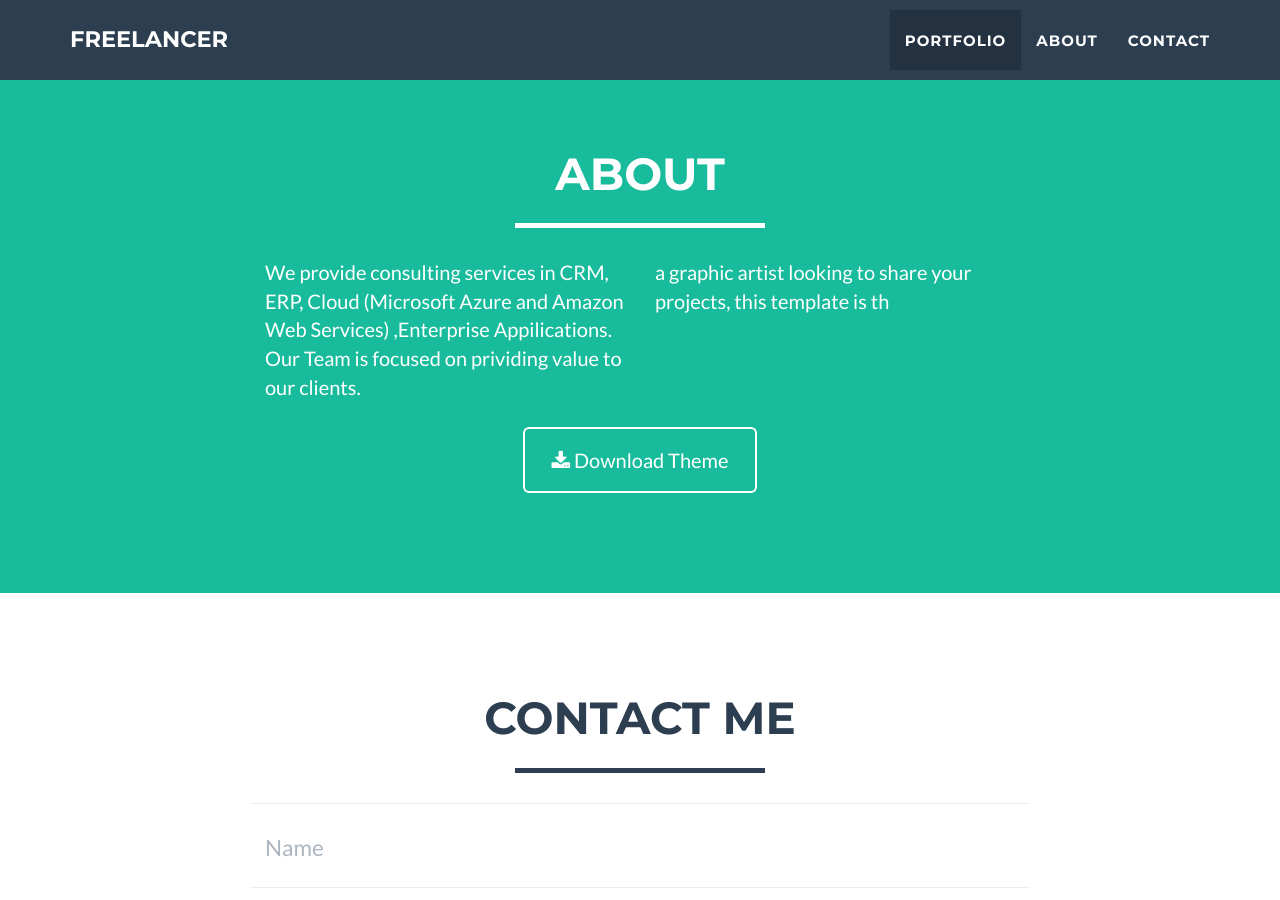
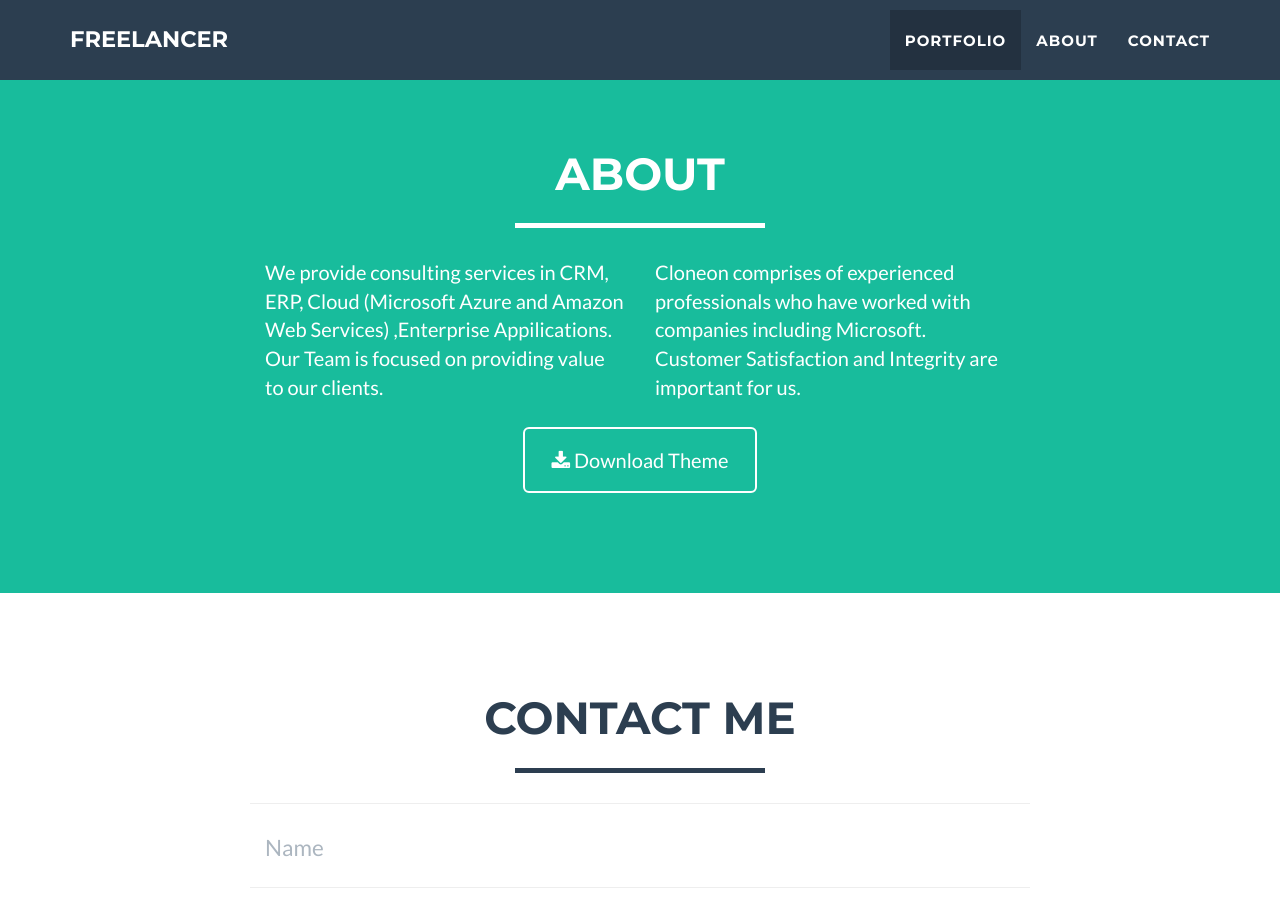
Before and after one commit to cloneon/cloneon.github.io, a Jekyll site: the page built from index.html, in a window 1280 px wide and 900 px high, scrolled down 1616 px. Built offline with Jekyll 4.4.1, drawn with Linux system fonts in a browser that asks for light colours.

Commit message:
Edited about
Edited about

```diff
--- a/_includes/about.html
+++ b/_includes/about.html
@@ -9,10 +9,10 @@
             </div>
             <div class="row">
                 <div class="col-lg-4 col-lg-offset-2">
-                    <p>We provide consulting services in CRM, ERP, Cloud (Microsoft Azure and Amazon Web Services) ,Enterprise Appilications. Our Team is focused on prividing value to our clients. </p>
+                    <p>We provide consulting services in CRM, ERP, Cloud (Microsoft Azure and Amazon Web Services) ,Enterprise Appilications. Our Team is focused on providing value to our clients. </p>
                 </div>
                 <div class="col-lg-4">
-                    <p>a graphic artist looking to share your projects, this template is th </p>
+                    <p>Cloneon comprises of experienced professionals who have worked with companies including Microsoft. Customer Satisfaction and Integrity are important for us.</p>
                 </div>
                 <div class="col-lg-8 col-lg-offset-2 text-center">
                     <a href="#" class="btn btn-lg btn-outline">
```
